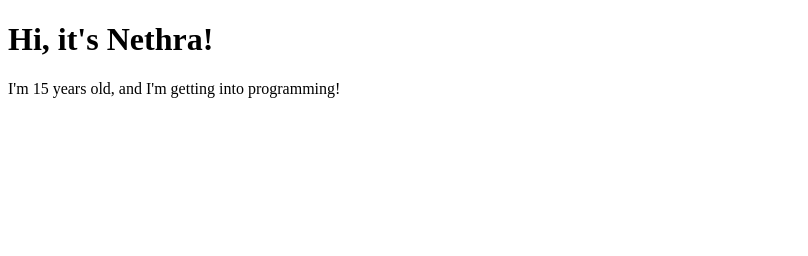
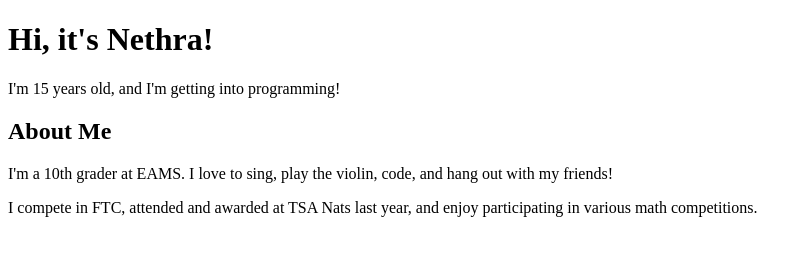
Before and after one commit to alphagirl1/my-portfolio, a plain HTML site: page index.html in a window 1280 px wide. Shown: the whole page, without its empty margins (0-808 px from the left). Drawn offline with Linux system fonts and the light colour scheme.

Commit message:
add an about me section

```diff
--- a/index.html
+++ b/index.html
@@ -6,5 +6,8 @@
     <body>
         <h1>Hi, it's Nethra!</h1>
         <p>I'm 15 years old, and I'm getting into programming!</p>
+        <h2>About Me</h2>
+        <p>I'm a 10th grader at EAMS. I love to sing, play the violin, code, and hang out with my friends!</p>
+        <p>I compete in FTC, attended and awarded at TSA Nats last year, and enjoy participating in various math competitions.</p>
     </body>
 </html>
```
